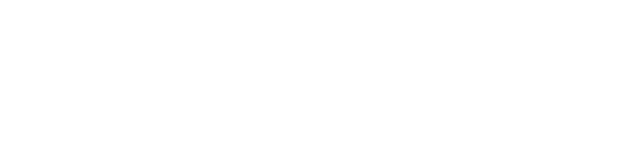
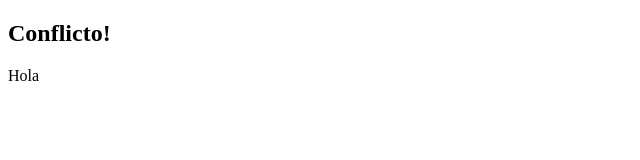
Before and after one commit to facundouy/repo-prueba-2404, a plain HTML site: page index.html in a window 1280 px wide. Shown: the whole page, without its empty margins (0-640 px from the left). Drawn offline with Linux system fonts and the light colour scheme.

Commit message:
Update index.html

```diff
--- a/index.html
+++ b/index.html
@@ -5,5 +5,8 @@
     <meta name="viewport" content="width=device-width, initial-scale=1.0" />
     <title>Document</title>
   </head>
-  <body></body>
+  <body>
+    <h2>Conflicto!</h2>
+    <p>Hola</p>
+  </body>
 </html>
```
